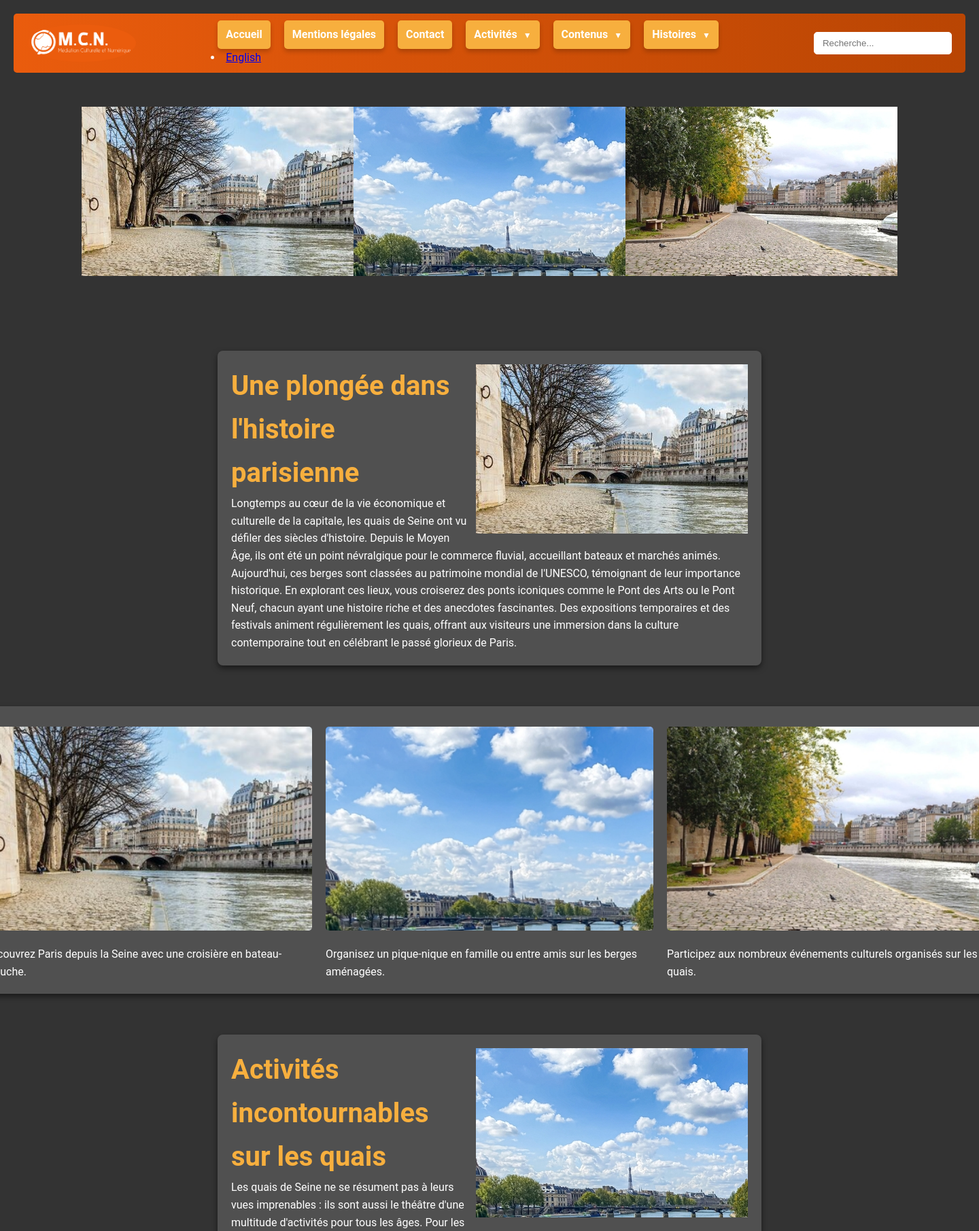
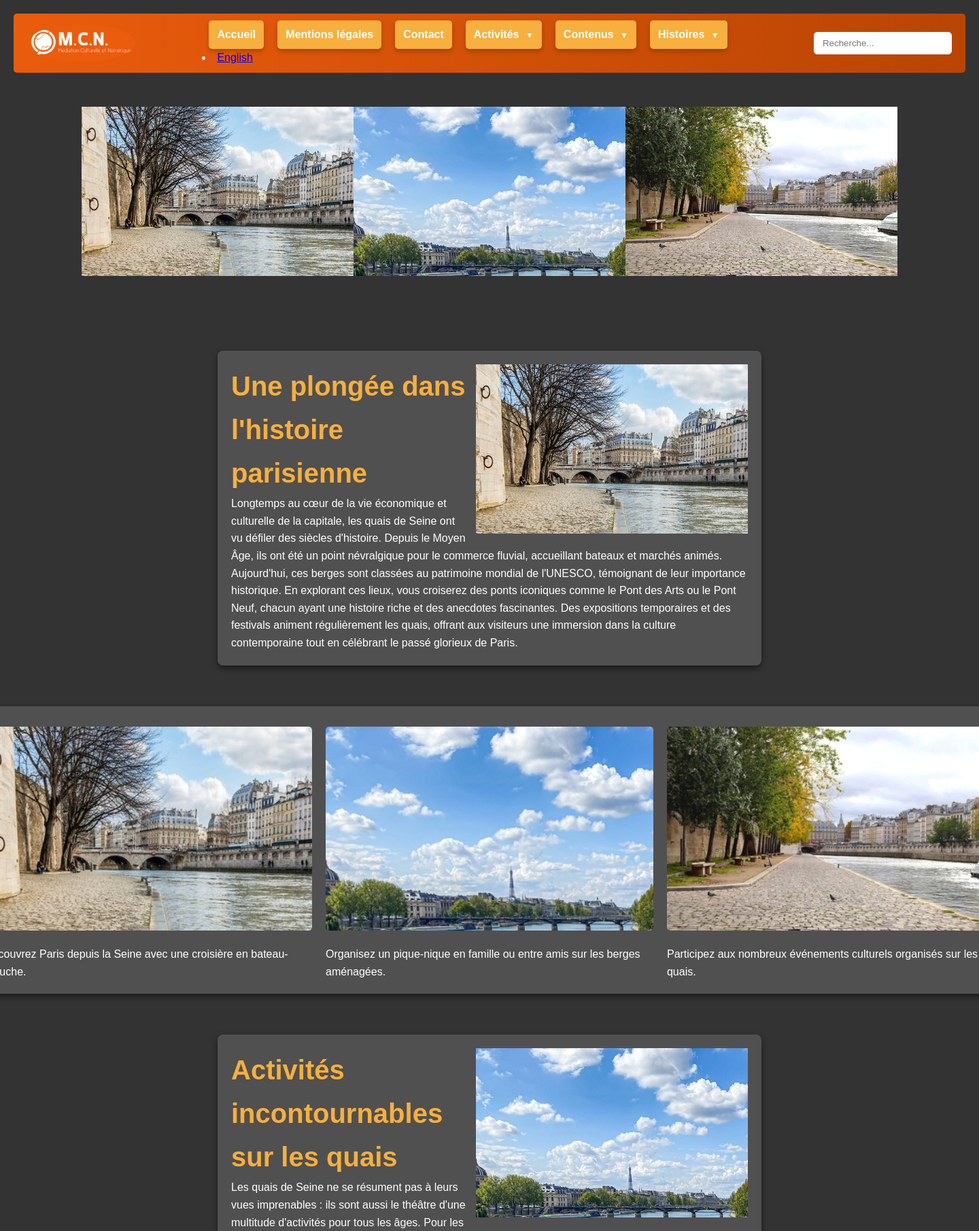
Before and after one commit to TAYOKEN/SAE-UNESCO, a PHP site: page / in a window 1440 px wide; the page is wider, and only the part inside the window is pictured. Shown: the top 1811 px of that part at 68% size. Run offline with PHP 8.4, Linux system fonts and the light colour scheme; some web fonts are replaced.

Commit message:
Update style.css

```diff
--- a/style.css
+++ b/style.css
@@ -3,6 +3,8 @@
   padding: 0;
   box-sizing: border-box;
 }
+
+
 
 body {
   font-family: 'Roboto', sans-serif;
@@ -16,6 +18,13 @@ body {
   align-items: center;
   padding: 20px;
 }
+
+    h1, h2, h3 {
+      font-family: "Dyno Bold", sans-serif;
+    }
+    p, li, input, a {
+      font-family: "Cicle Semi", sans-serif;
+    }
 
 .main-content {
   padding: 50px;
```
